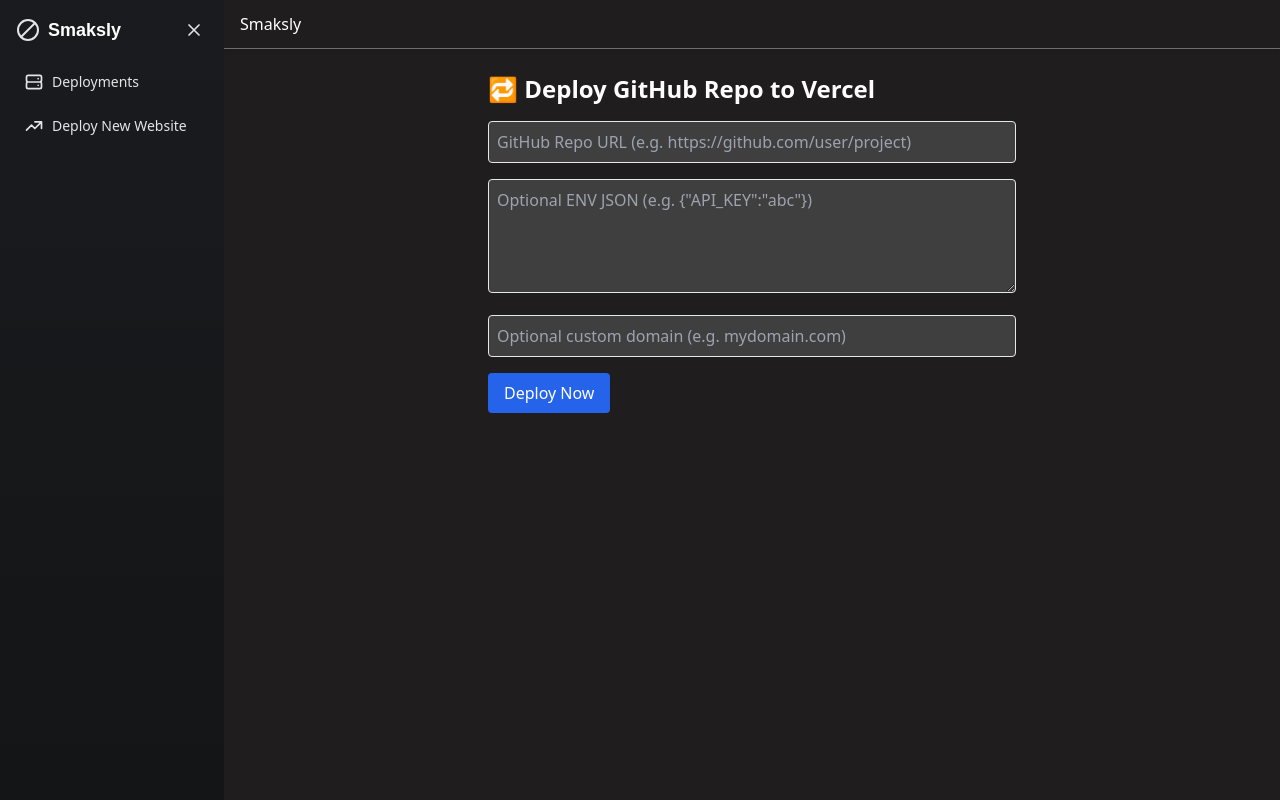
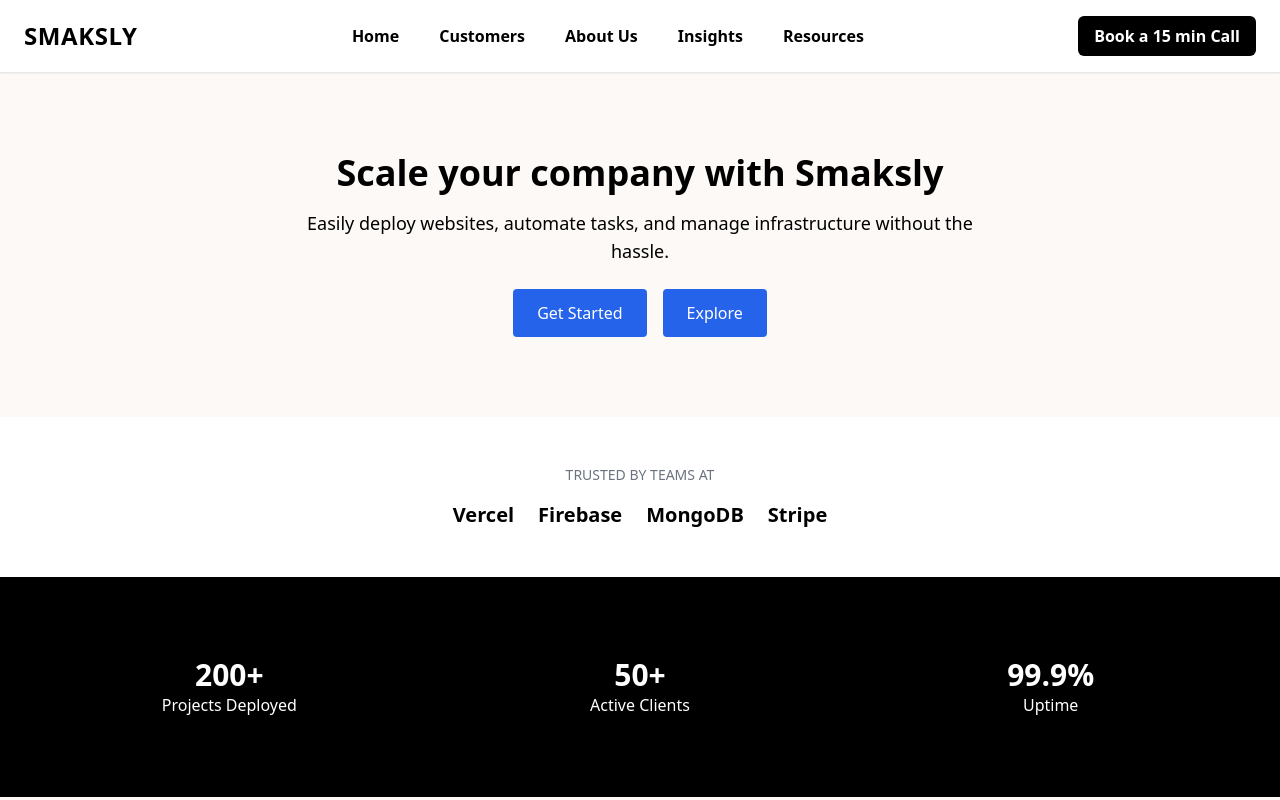
Before and after one commit to syedsartaj/smaksly, a Next.js app: page / in a window 1280 px wide. Shown: the top 800 px of the page. Built offline with nearby package versions, Linux system fonts and the light colour scheme.

Commit message:
second commit

```diff
--- /dev/null
+++ b/app/components/PublicHeader.tsx
@@ -0,0 +1,47 @@
+'use client';
+
+import Link from 'next/link';
+import { usePathname } from 'next/navigation';
+
+const navItems = [
+  { label: 'Home', href: '/' },
+  { label: 'Customers', href: '/' },
+  { label: 'About Us', href: '/' },
+  { label: 'Insights', href: '/' },
+  { label: 'Resources', href: '/' },
+];
+
+export default function PublicHeader() {
+  const pathname = usePathname();
+
+  return (
+    <header className="sticky top-0 z-50 bg-white border-b border-gray-200 shadow-sm">
+      <div className="max-w-7xl mx-auto flex items-center justify-between px-6 py-4">
+        {/* Logo */}
+        <div className="text-2xl font-extrabold tracking-wide">SMAKSLY</div>
+
+        {/* Navigation */}
+        <nav className="space-x-10 hidden md:flex">
+          {navItems.map((item) => (
+            <a
+              key={item.label}
+              href={item.href}
+              className="relative font-semibold text-black hover:text-black transition"
+            >
+              {item.label}
+              <span className="absolute left-0 -bottom-1 h-[2px] w-full bg-black scale-x-0 hover:scale-x-100 origin-left transition-transform duration-200" />
+            </a>
+          ))}
+        </nav>
+
+        {/* CTA Button */}
+        <Link
+          href="#book"
+          className="bg-black text-white font-semibold px-4 py-2 rounded-md hover:opacity-90 transition"
+        >
+          Book a 15 min Call
+        </Link>
+      </div>
+    </header>
+  );
+}
--- /dev/null
+++ b/app/components/ui/button.tsx
@@ -0,0 +1,16 @@
+'use client';
+
+import { ButtonHTMLAttributes } from 'react';
+
+type ButtonProps = ButtonHTMLAttributes<HTMLButtonElement> & {
+  variant?: 'default' | 'outline';
+};
+
+export function Button({ className, variant = 'default', ...props }: ButtonProps) {
+  return (
+    <button
+className={`px-4 py-2 rounded text-white bg-blue-600 hover:bg-blue-700 transition ${className}`}
+      {...props}
+    />
+  );
+}
--- /dev/null
+++ b/app/page.jsx
@@ -0,0 +1,98 @@
+'use client';
+
+import Image from 'next/image';
+import { Button } from '@/app/components/ui/button';
+import PublicHeader from './components/PublicHeader';
+import { useRouter } from 'next/navigation';
+
+export default function PublicHomePage() {
+    const router = useRouter();
+
+  return (
+    <>
+    <PublicHeader/>
+    <main className="bg-white text-black">
+      {/* Hero Section */}
+      <section className="bg-[#FDF9F6] py-20 px-6 text-center">
+        <h1 className="text-4xl font-bold mb-4">Scale your company with Smaksly</h1>
+        <p className="text-lg max-w-2xl mx-auto mb-6">
+          Easily deploy websites, automate tasks, and manage infrastructure without the hassle.
+        </p>
+        <div className="flex justify-center gap-4">
+          <Button
+          className="bg-black text-white px-6 py-3 rounded"
+          onClick={() => router.push('/login')}
+          >
+            Get Started</Button>
+          <Button
+          variant="outline"
+          className="px-6 py-3 rounded"
+          onClick={() => router.push('/login')}
+          >
+            Explore</Button>
+        </div>
+      </section>
+
+      {/* Partner Logos */}
+      <section className="py-12 px-6 text-center bg-white">
+        <p className="text-sm uppercase text-gray-500">Trusted by teams at</p>
+        <div className="flex justify-center flex-wrap gap-6 mt-4">
+          {/* You can replace these with Image components or company logos */}
+          <span className="text-xl font-semibold">Vercel</span>
+          <span className="text-xl font-semibold">Firebase</span>
+          <span className="text-xl font-semibold">MongoDB</span>
+          <span className="text-xl font-semibold">Stripe</span>
+        </div>
+      </section>
+
+      {/* Stats Section */}
+      <section className="bg-black text-white py-20 px-6 grid grid-cols-1 md:grid-cols-3 text-center">
+        <div>
+          <h2 className="text-3xl font-bold">200+</h2>
+          <p>Projects Deployed</p>
+        </div>
+        <div>
+          <h2 className="text-3xl font-bold">50+</h2>
+          <p>Active Clients</p>
+        </div>
+        <div>
+          <h2 className="text-3xl font-bold">99.9%</h2>
+          <p>Uptime</p>
+        </div>
+      </section>
+
+      {/* Testimonials */}
+      <section className="bg-[#FDF9F6] py-20 px-6 text-center">
+        <h2 className="text-2xl font-bold mb-10">What our customers say</h2>
+        <div className="grid grid-cols-1 md:grid-cols-3 gap-6 max-w-6xl mx-auto">
+          <div className="bg-white p-6 rounded shadow-md">
+            <p className="italic">"Smaksly is a game changer for web automation and deployment."</p>
+            <p className="mt-4 font-semibold">- John Doe</p>
+          </div>
+          <div className="bg-white p-6 rounded shadow-md">
+            <p className="italic">"Fast, reliable, and super easy to use."</p>
+            <p className="mt-4 font-semibold">- Jane Smith</p>
+          </div>
+          <div className="bg-white p-6 rounded shadow-md">
+            <p className="italic">"Our startup scaled faster thanks to Smaksly."</p>
+            <p className="mt-4 font-semibold">- Ali Khan</p>
+          </div>
+        </div>
+      </section>
+
+      {/* CTA Section */}
+      <section className="bg-[#6C63FF] text-white py-20 px-6 text-center">
+        <h2 className="text-3xl font-bold mb-4">The right partner makes the right difference</h2>
+        <p className="text-lg max-w-xl mx-auto mb-6">Let Smaksly handle your backend, deployment, and automation.</p>
+        <Button className="bg-white text-black px-6 py-3 rounded">Schedule a Demo</Button>
+      </section>
+
+      {/* Footer */}
+      <footer className="bg-black text-white py-10 px-6 text-center">
+        <p className="mb-2">Smaksly © {new Date().getFullYear()} All rights reserved.</p>
+        <p className="text-sm">Built with ❤️ by Sartaj and Team</p>
+      </footer>
+    </main>
+    </>
+  );
+}
--- a/app/page.tsx
+++ /dev/null
@@ -1,99 +0,0 @@
-'use client';
-
-import { useState } from "react";
-import { useRouter } from "next/navigation"; // 👈 import router
-import Header from "@/app/components/Header";
-import Sidebar from "@/app/components/Sidebar";
-
-export default function Home() {
-  const [repo, setRepo] = useState("");
-  const [envVars, setEnvVars] = useState("");
-  const [domain, setDomain] = useState("");
-  const [deployUrl, setDeployUrl] = useState("");
-  const [loading, setLoading] = useState(false);
-
-  const router = useRouter(); // 👈 initialize router
-
-  const handleDeploy = async () => {
-    const userEmail = localStorage.getItem("userEmail");
-    setLoading(true);
-    setDeployUrl("");
-    console.log("start");
-    console.log(userEmail, "deploy button");
-
-    try {
-      const res = await fetch("/api/deploy", {
-        method: "POST",
-        headers: { "Content-Type": "application/json" },
-        body: JSON.stringify({
-          repo,
-          envVars: JSON.parse(envVars || "{}"),
-          domain: domain || null,
-          userEmail: userEmail || null,
-        }),
-      });
-
-      const data = await res.json();
-      if (!res.ok) throw new Error(data.error || "Deployment failed");
-
-      console.log("done");
-      setDeployUrl(data.url);
-
-      // ✅ Redirect to dashboard after success
-      setTimeout(() => {
-        router.push('/dashboard'); // ✅ Redirect to dashboard
-      }, 1500); // Small delay to show success message
-    } catch (error: any) {
-      alert("❌ Error: " + error.message);
-    } finally {
-      setLoading(false);
-    }
-  };
-
-  return (
-    <div className="flex h-screen">
-      <Sidebar />
-      <div className="flex-1 flex flex-col overflow-y-auto bg-[#1f1d1d]">
-        <Header />
-        <main className="max-w-xl mx-auto p-6 space-y-4">
-          <h1 className="text-2xl font-bold text-white">🔁 Deploy GitHub Repo to Vercel</h1>
-
-          <input
-            value={repo}
-            onChange={(e) => setRepo(e.target.value)}
-            className="w-full p-2 border-[0.1px] text-white rounded bg-[#403f3f]"
-            placeholder="GitHub Repo URL (e.g. https://github.com/user/project)"
-          />
-
-          <textarea
-            value={envVars}
-            onChange={(e) => setEnvVars(e.target.value)}
-            className="w-full p-2 border-[0.1px] text-white rounded bg-[#403f3f]"
-            placeholder='Optional ENV JSON (e.g. {"API_KEY":"abc"})'
-            rows={4}
-          />
-
-          <input
-            value={domain}
-            onChange={(e) => setDomain(e.target.value)}
-            className="w-full p-2 border rounded bg-[#403f3f]"
-            placeholder="Optional custom domain (e.g. mydomain.com)"
-          />
-
-          <button
-            onClick={handleDeploy}
-            className="bg-blue-600 text-white px-4 py-2 rounded"
-          >
-            {loading ? "Deploying..." : "Deploy Now"}
-          </button>
-
-          {deployUrl && (
-            <p className="mt-4 text-green-600">
-              ✅ Deployed: <a href={`${deployUrl}`} target="_blank">{deployUrl}</a>
-            </p>
-          )}
-        </main>
-      </div>
-    </div>
-  );
-}
--- a/tsconfig.json
+++ b/tsconfig.json
@@ -22,6 +22,6 @@
       "@/*": ["./*"]
     }
   },
-  "include": ["next-env.d.ts", "**/*.ts", "**/*.tsx", ".next/types/**/*.ts"],
+  "include": ["next-env.d.ts", "**/*.ts", "**/*.tsx", ".next/types/**/*.ts", "app/dashboard/page.tsx", "app/page.jsx"],
   "exclude": ["node_modules"]
 }
```
